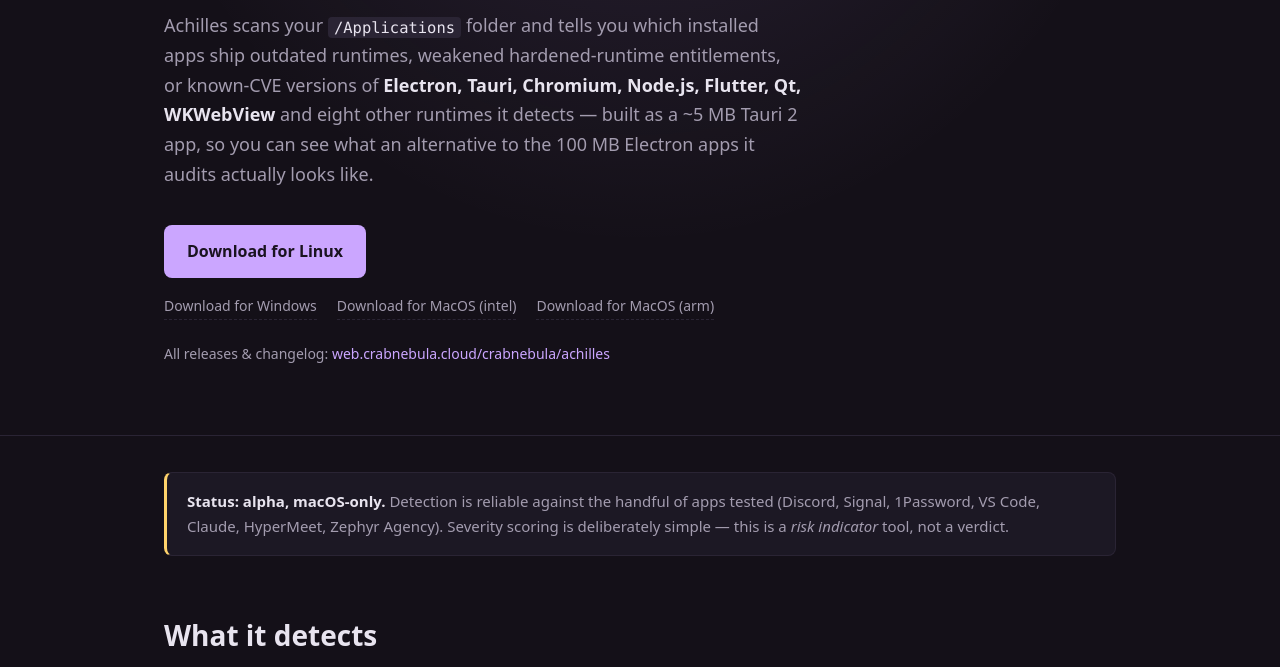
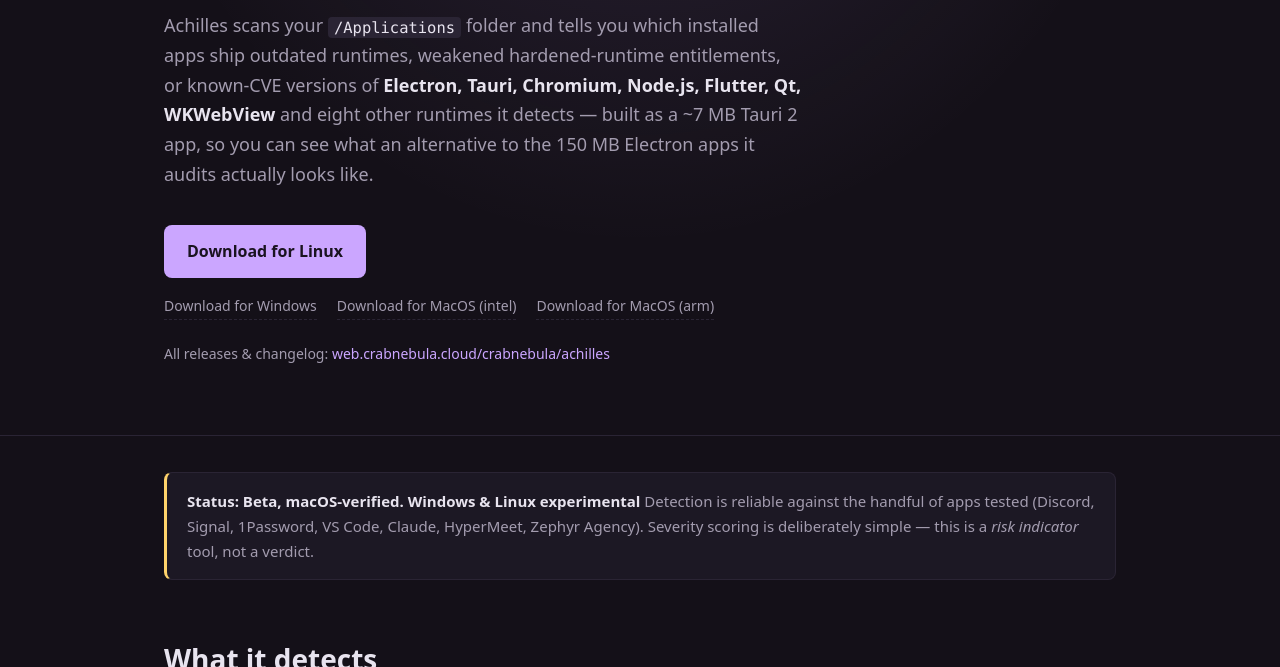
Before and after one commit to crabnebula-dev/achilles, a plain HTML site: page docs/index.html in a window 1280 px wide. Shown: the part 351-1018 px from the top of the page. Drawn offline with Linux system fonts and the light colour scheme.

Commit message:
fix(docs): clear up text changes

```diff
--- a/docs/index.html
+++ b/docs/index.html
@@ -51,8 +51,8 @@
             which installed apps ship outdated runtimes, weakened
             hardened-runtime entitlements, or known-CVE versions of
             <strong>Electron, Tauri, Chromium, Node.js, Flutter, Qt, WKWebView</strong>
-            and eight other runtimes it detects — built as a ~5&nbsp;MB Tauri 2
-            app, so you can see what an alternative to the 100&nbsp;MB Electron
+            and eight other runtimes it detects — built as a ~7&nbsp;MB Tauri 2
+            app, so you can see what an alternative to the 150&nbsp;MB Electron
             apps it audits actually looks like.
           </p>
 
@@ -92,7 +92,7 @@
       <!-- Status callout -->
       <section class="wrap">
         <div class="callout">
-          <strong>Status: alpha, macOS-only.</strong> Detection is reliable
+          <strong>Status: Beta, macOS-verified. Windows & Linux experimental</strong> Detection is reliable
           against the handful of apps tested (Discord, Signal, 1Password, VS
           Code, Claude, HyperMeet, Zephyr Agency). Severity scoring is
           deliberately simple — this is a <em>risk indicator</em> tool, not a
```
